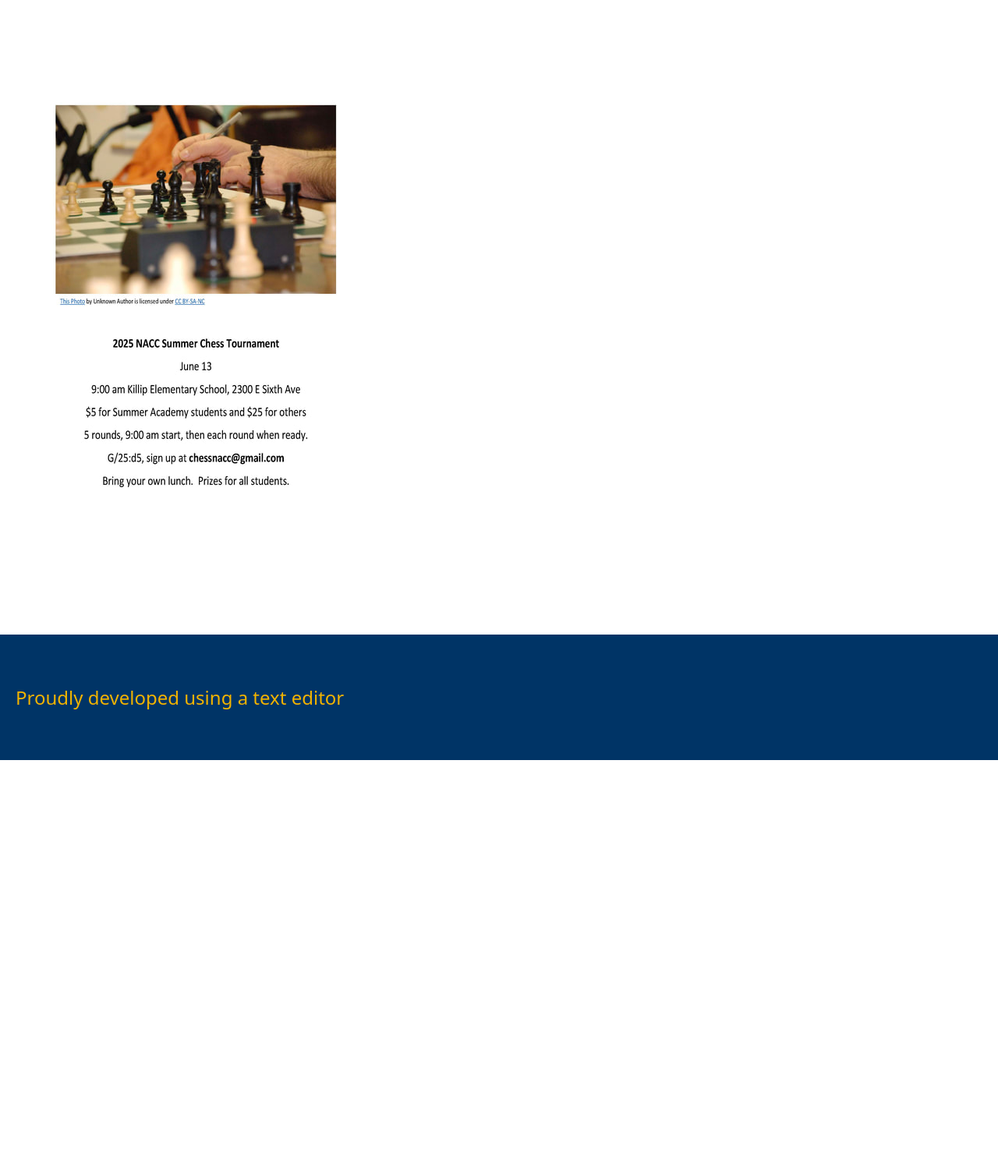
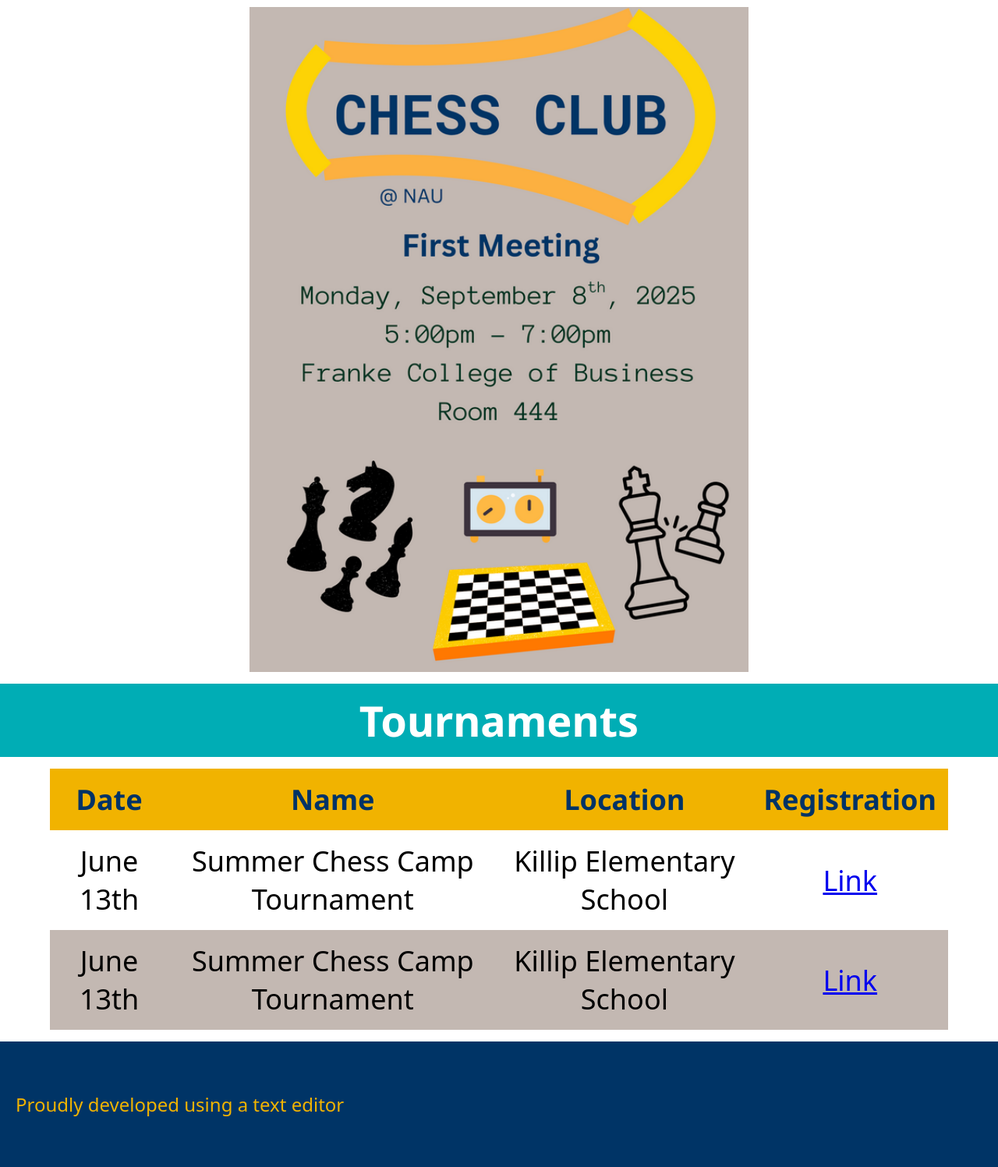
Before and after one commit to Math1029/NAU_Chess_Web, a plain HTML site: page events.html in a window 1280 px wide. Shown: the part 336-1833 px from the top of the page at 78% size. Before the commit the page ends 1311 px from the top, so only its background shows below. Drawn offline with Linux system fonts and the light colour scheme; a web font is replaced by a local one.

Commit message:
Moved the images and fonts to their respective folder. I also changed the events page where it includes the club events flyer and table of tournaments

```diff
--- a/about.css
+++ b/about.css
@@ -18,7 +18,7 @@ div
 {
     border-collapse: collapse;
     width: 70%;
-    margin: auto;
+    margin: 15px auto;
 }
 
 .table-head-row
--- /dev/null
+++ b/events.css
@@ -0,0 +1,42 @@
+.image
+{
+    display: block;
+    margin: 15px auto;
+    width: 50%;
+}
+
+.tournament-table
+{
+    border-collapse: collapse;
+    margin: 15px auto;
+    width: 90%;
+}
+
+.tournament-head-row
+{
+    background-color: #f1b300;
+}
+
+.tournament-head-cell
+{
+    font-size: 36px;
+    color: #003366;
+    padding: 15px;
+}
+
+.tournament-odd-row
+{
+    background-color: white;
+}
+
+.tournament-even-row
+{
+    background-color: #c3b8b2;
+}
+
+.tournament-main-cell
+{
+    font-size: 36px;
+    font-weight: normal;
+    padding: 15px;
+}
--- a/events.html
+++ b/events.html
@@ -2,11 +2,11 @@
 <html lang="en">
 <head>
     <meta charset="UTF-8">
-    <link rel="icon" href="Chess_Club_Dark.png">
+    <link rel="icon" href="images/Chess_Club_Dark.png">
     <link href="https://fonts.googleapis.com/css2?family=Noto+Sans:wght@100..900&display=swap"
         rel="stylesheet">
     <link rel="stylesheet" href="shared.css">
-    <link rel="stylesheet" href="home.css">
+    <link rel="stylesheet" href="events.css">
     <title>NAU_CHESS</title>
 </head>
 <body>
@@ -44,8 +44,49 @@
         <h1 class="title">Upcoming Events</h1>
     </header>
     <main>
-        <h2 class="red-rock">Tournaments</h2>
-        <img src="Event.jpg" alt="Upcoming Tournament">
+        <h2 class="red-rock">Chess Meetings</h2>
+        <img src="images/first_meeting.png" alt="Chess Meeting" class="image">
+        <h2 class="supai">Tournaments</h2>
+        <table class="tournament-table">
+            <tr class="tournament-head-row">
+                <th class="tournament-head-cell">Date</th>
+                <th class="tournament-head-cell">Name</th>
+                <th class="tournament-head-cell">Location</th>
+                <th class="tournament-head-cell">Registration</th>
+            </tr>
+            <tr class="tournament-odd-row">
+                <th class="tournament-main-cell">
+                    June 13th
+                </th>
+                <th class="tournament-main-cell">
+                    Summer Chess Camp Tournament
+                </th>
+                <th class="tournament-main-cell">
+                    Killip Elementary School
+                </th>
+                <th class="tournament-main-cell">
+                    <a href="https://kingregistration.com" target="_blank">
+                        Link
+                    </a>
+                </th>
+            </tr>
+            <tr class="tournament-even-row">
+                <th class="tournament-main-cell">
+                    June 13th
+                </th>
+                <th class="tournament-main-cell">
+                    Summer Chess Camp Tournament
+                </th>
+                <th class="tournament-main-cell">
+                    Killip Elementary School
+                </th>
+                <th class="tournament-main-cell">
+                    <a href="https://kingregistration.com" target="_blank">
+                        Link
+                    </a>
+                </th>
+            </tr>
+        </table>
     </main>
     <footer class="footer">
         <p class="end-note">Proudly developed using a text editor</p>
--- a/shared.css
+++ b/shared.css
@@ -1,13 +1,13 @@
 @font-face
 {
     font-family: 'Noto Sans';
-    src:url(Noto_Sans.ttf);
+    src:url(fonts/Noto_Sans.ttf);
 }
 
 @font-face
 {
     font-family: 'Goldman';
-    src:url(Goldman-Bold.ttf);
+    src:url(fonts/Goldman-Bold.ttf);
 }
 
 body
```
Also changed, not shown: about.html (+2 -2 lines), home.html (+6 -6 lines), Event.jpg (deleted), fonts/Goldman-Bold.ttf (renamed from Goldman-Bold.ttf), images/Chess_Club_Dark.png (renamed from Chess_Club_Dark.png), images/Chess_Palma.jpg (renamed from Chess_Palma.jpg), images/Chess_Vista.jpg (renamed from Chess_Vista.jpg), images/Location.jpg (renamed from Location.jpg), images/NACC_Logo.jpg (renamed from NACC_Logo.jpg), images/first_meeting.png (added), 2 other files.
